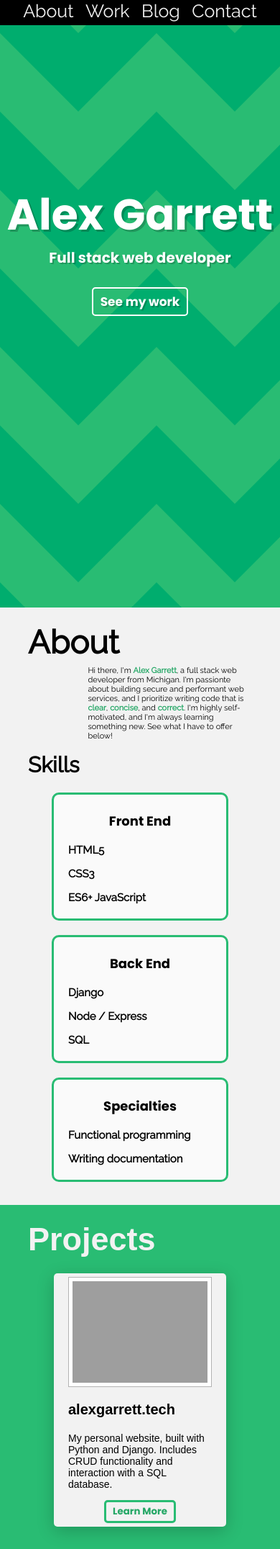
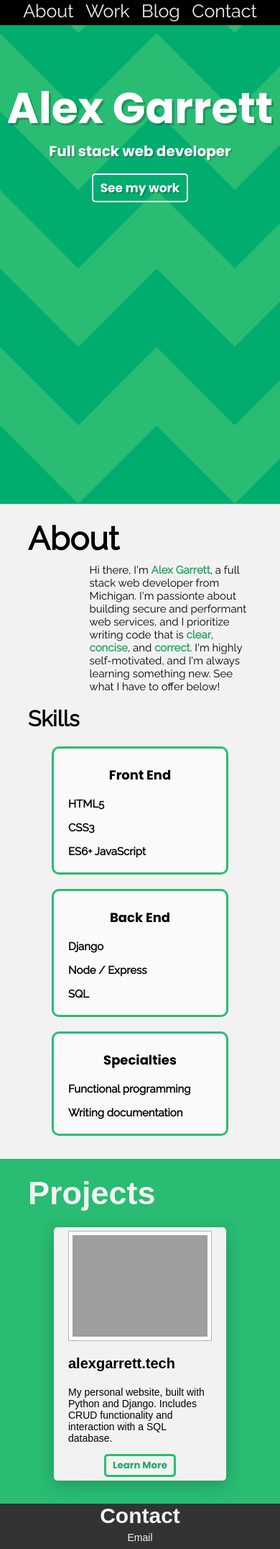
Before and after one commit to amgarrett09/alexgarrett.tech, a Django app: template templates/blog/home.html in a window 390 px wide. Shown: the top 2152 px of the page at 72% size. Run offline with Django 3.2, Linux system fonts and the light colour scheme; the template is opened without the code that fills it, so the values that code supplies are empty; some libraries are stand-ins or nearby versions; grey boxes are pictures that could not be loaded.

Commit message:
updated CSS a bit for better mobile experience

```diff
--- a/static/blog/css/home.css
+++ b/static/blog/css/home.css
@@ -53,23 +53,23 @@ header {
         background-position: 0px 1127px;
     }
 }
-header > h1 {
+.header-text {
     position: relative;
+    top: 33%;
+}
+.header-text > h1 {
     margin: 0;
-    top: 30%;
     text-shadow: 3px 3px rgba(0,0,0,0.2);
     font-size: 6.0em;
 }
-header > h2 {
-    position: relative;
+.header-text > h2 {
     margin: 0;
-    top: 30%;
     text-shadow: 2px 2px rgba(0,0,0,0.2);
     font-size: 2.0rem;
 }
 .learnmore {
     position: relative;
-    top: 33vh;
+    top: 35%;
     font-family: 'Poppins', sans-serif;
     font-size: 1.7rem;
     background-color: hsla(150, 64%, 45%,0);
@@ -251,7 +251,7 @@ section {
 /* media queries */
 @media (max-width: 670px) {
     .about > p {
-        font-size: 1.1em;
+        font-size: 1.8rem;
         text-align: left;
     }
     .skills, .project-display {
@@ -267,3 +267,14 @@ section {
         width: 80vw;
     }
 }
+@media (max-width: 400px) {
+    header {
+        height: 700px;
+    }
+    .header-text {
+        top: 15%;
+    }
+    .about > p {
+        font-size: 1.5rem;
+    }
+}
--- a/templates/blog/home.html
+++ b/templates/blog/home.html
@@ -17,11 +17,15 @@
         <a href="#contact" class="navlink">Contact</a>
     </nav>
     <header>
-        <h1>Alex Garrett</h1>
-        <h2>Full stack web developer</h2>
-        <a href="#about">
-            <button class="learnmore" accesskey="s"><strong>See my work</strong></button>
-        </a>
+        <div class="header-text">
+           <h1>Alex Garrett</h1>
+            <h2>Full stack web developer</h2>
+            <br>
+            <a href="#about" accesskey="s">
+                <button class="learnmore"><strong>See my work</strong></button>
+            </a>
+        </div>
+
     </header>
     <section class="about" id="about">
         <br>
@@ -69,10 +73,8 @@
         <div class="project-display">
             <div class="projectbox">
                 <div class="projectimage">
-                <a target="_blank" href="{% url 'blog-index' %}">
-                <img src="/static/blog/images/projects/blog_thumbnail.png"
-                    alt="Blog thumbnail">
-                </a>
+                    <img src="/static/blog/images/projects/blog_thumbnail.png"
+                        alt="Blog thumbnail">
                 </div>
                 <h3>alexgarrett.tech</h3>
                 <p>My personal website, built with Python and Django.
@@ -91,7 +93,7 @@
     </section>
     <section class="contact" id="contact">
         <h1>Contact</h1>
-        <p><a href="#" class="contactlink">Email</a></p>
+        <p><a href="mailto:alex@alexgarrett.tech" class="contactlink">Email</a></p>
         <p><a target="_blank" href="https://github.com/amgarrett09" class="contactlink">Github</a></p>
         <br>
         <p>&copy; 2019 Alex Garrett</p>
--- a/templates/blog/post_base.html
+++ b/templates/blog/post_base.html
@@ -37,7 +37,7 @@
                 I'm Alex Garrett, a full stack web developer from Michigan.
                 <h2>Links</h2>
                 <p><a target ="_blank" href="/">Portfolio</a></p>
-                <p><a href="#">Email</a></p>
+                <p><a href="mailto:alex@alexgarrett.tech">Email</a></p>
                 <p><a target="_blank" href="https://github.com/amgarrett09/">Github</a></p>
             </div>
             <div class="categories">
```
